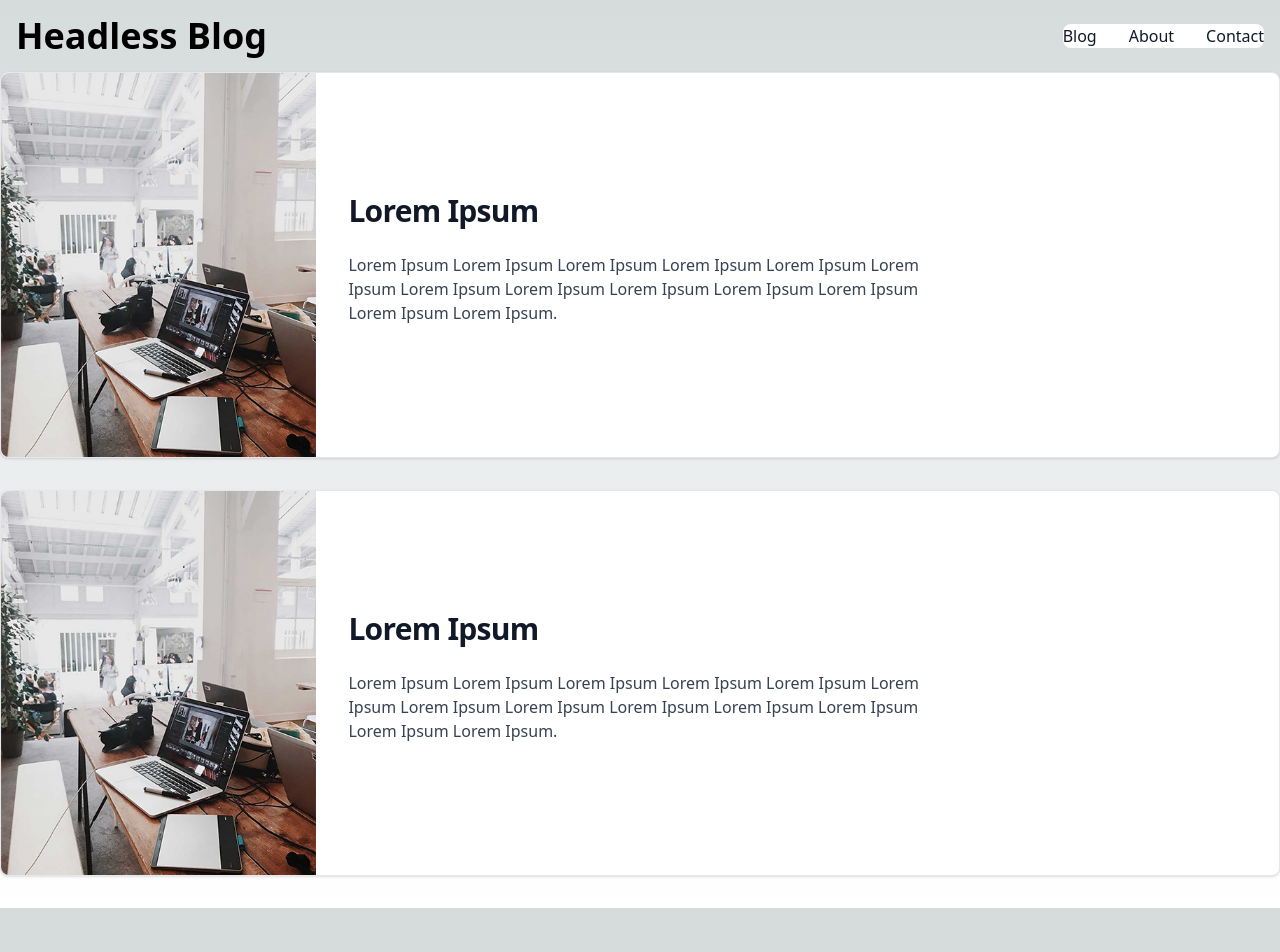
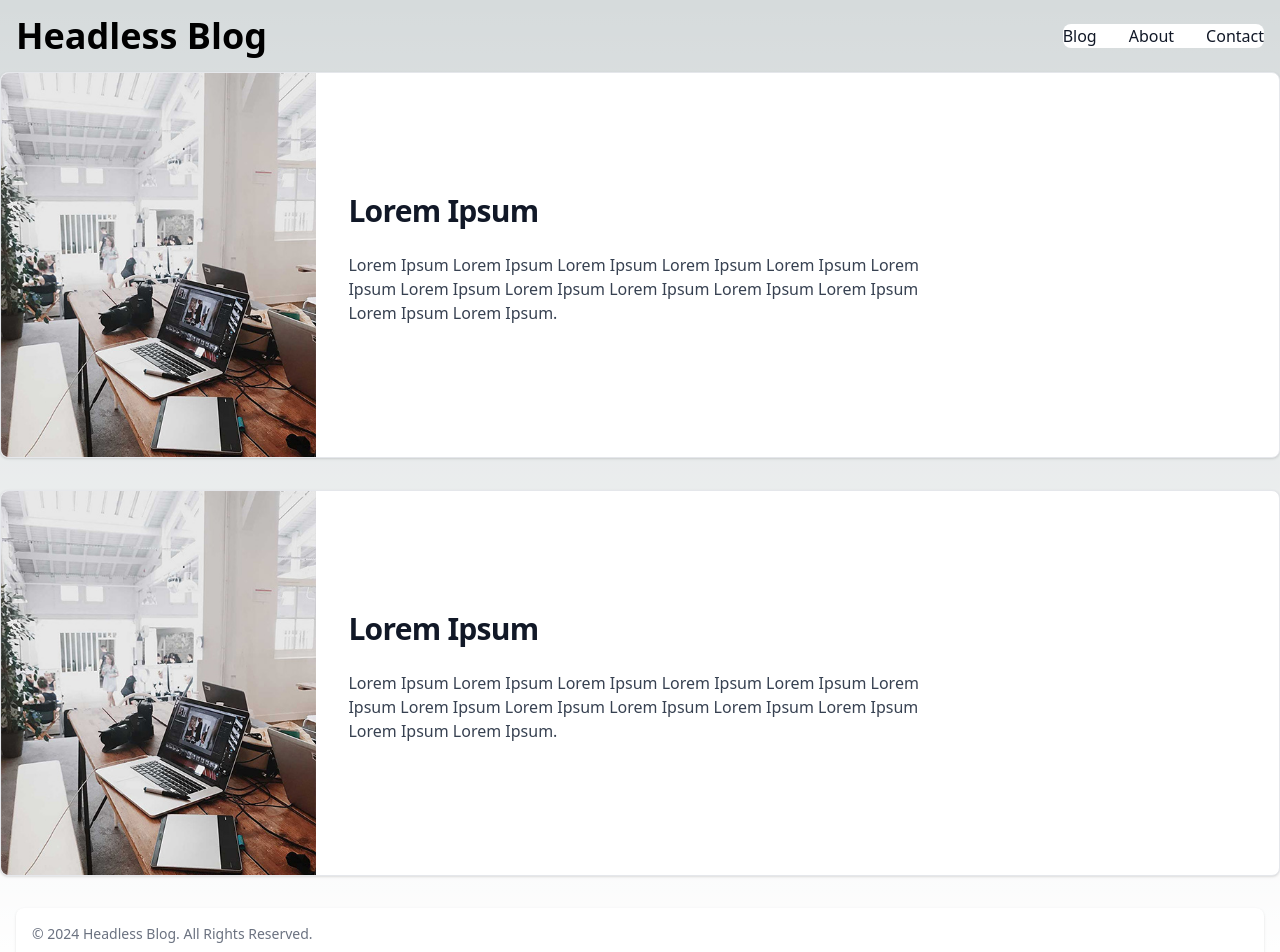
Before and after one commit to ivanurra/headless-blog-canary, a Next.js app: page / in a window 1280 px wide. Shown: the top 952 px of the page. Before the commit the page ends 908 px from the top, so only its background shows below. Built offline with nearby package versions, Linux system fonts and the light colour scheme.

Commit message:
feat: new footer

```diff
--- a/src/app/layout.js
+++ b/src/app/layout.js
@@ -1,5 +1,6 @@
+import Footer from "@/components/footer/footer";
 import "./globals.css";
-import Navbar from "@/components/navbar";
+import Navbar from "@/components/navbar/navbar";
 
 export const metadata = {
   title: "Headless Blog",
@@ -12,6 +13,7 @@ const RootLayout = ({ children }) => {
       <body>
         <Navbar />
         {children}
+        <Footer />
       </body>
     </html>
   );
--- /dev/null
+++ b/src/components/footer/footer.js
@@ -0,0 +1,19 @@
+const Footer = () => {
+  const date = new Date();
+  const year = date.getFullYear();
+  return (
+    <footer class="bg-white rounded-lg shadow m-4 dark:bg-black">
+      <div class="w-full max-w-screen-xl p-4 md:flex md:items-center md:justify-between">
+        <span class="text-sm text-gray-500 sm:text-center dark:text-gray-400">
+          © {year}{" "}
+          <a href="/" class="hover:underline">
+            Headless Blog
+          </a>
+          . All Rights Reserved.
+        </span>
+      </div>
+    </footer>
+  );
+};
+
+export default Footer;
```
Also changed, not shown: src/components/navbar/navbar.js (renamed from src/components/navbar.js).
